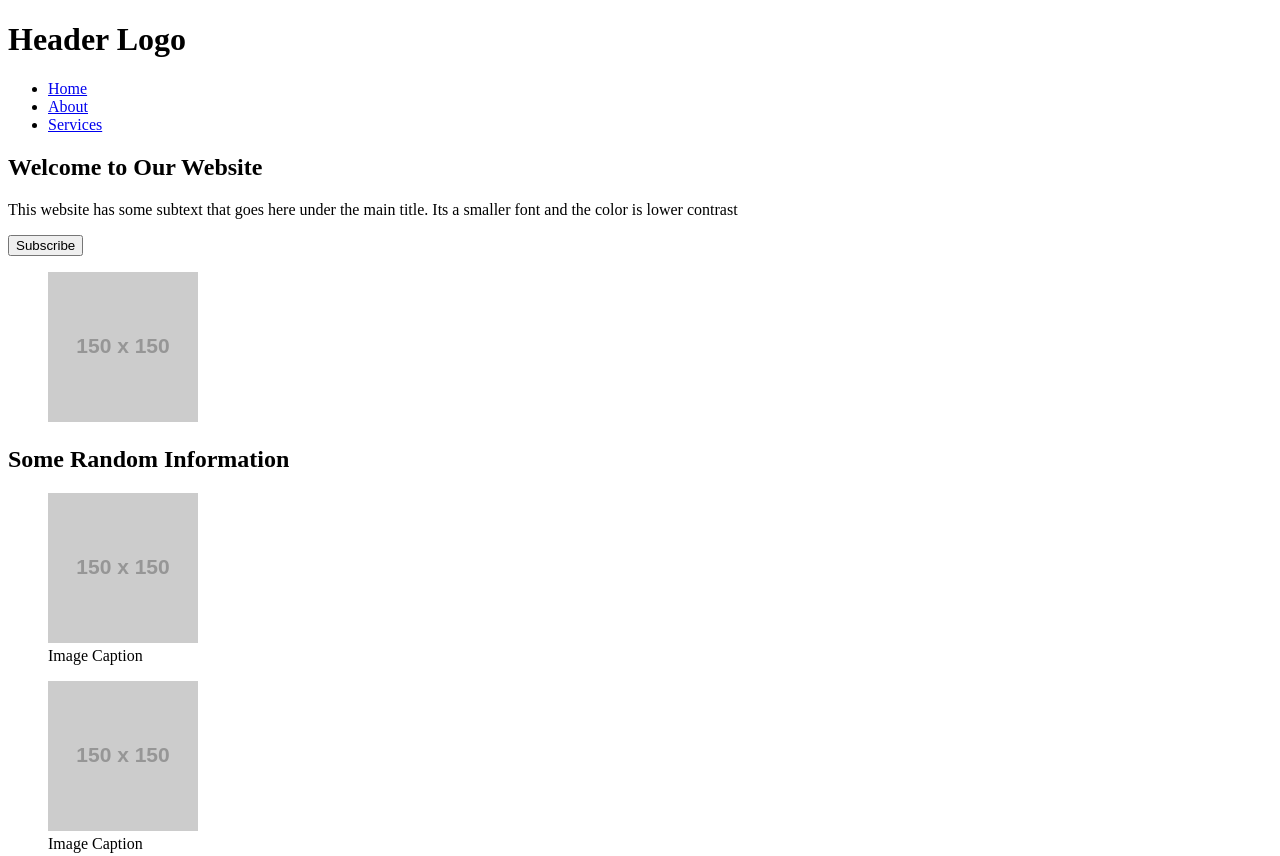
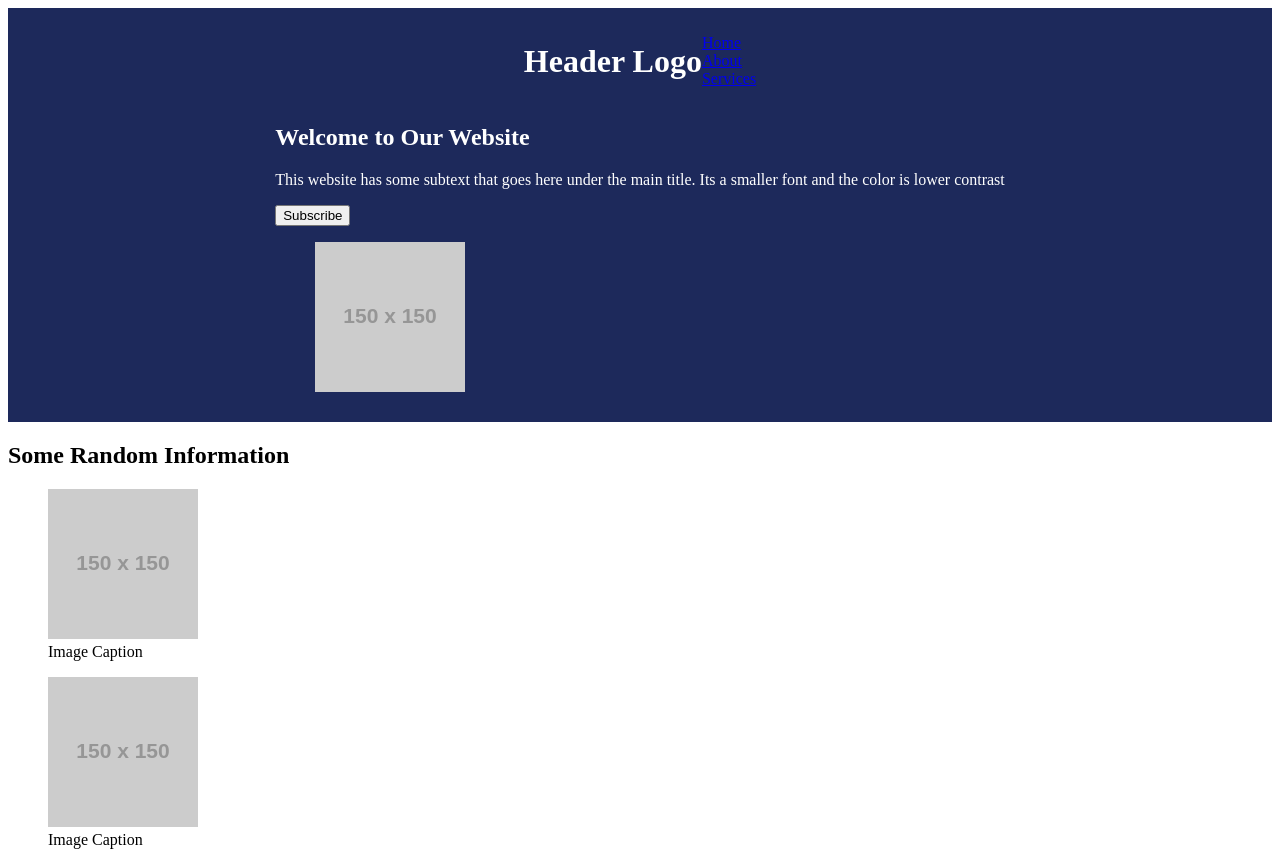
Before and after one commit to G135-neitzen/Landing-Page, a plain HTML site: page index.html in a window 1280 px wide. Shown: the top 856 px of the page. Drawn offline with Linux system fonts and the light colour scheme; placeholder pictures from the web are drawn by us.

Commit message:
css added

```diff
--- a/index.html
+++ b/index.html
@@ -3,6 +3,7 @@
 <head>
     <meta charset="UTF-8">
     <meta name="viewport" content="width=device-width, initial-scale=1.0">
+    <link rel="stylesheet" href="styles.css">
     <title>Landing Page</title>
 </head>
 <body>
@@ -11,14 +12,12 @@
             <div class="container-title">
                 <h1>Header Logo</h1>
             </div>
-            <div class="container-list">
-                <nav>
-                    <ul>
-                        <li><a href="#home">Home</a></li>
-                        <li><a href="#about">About</a></li>
-                        <li><a href="#services">Services</a></li>
-                    </ul>
-                </nav>
+            <div id="container-list">
+                <ul>
+                    <li><a href="#home">Home</a></li>
+                    <li><a href="#about">About</a></li>
+                    <li><a href="#services">Services</a></li>
+                </ul>
             </div>
         </div>
         <div id="container-headtwo">
--- a/styles.css
+++ b/styles.css
@@ -0,0 +1,28 @@
+header{
+    background-color: #1d295b;
+    color: white;
+    padding: 10px;
+    display: flex;
+    flex : 1;
+    flex-direction: column;
+    justify-content: center;
+    align-items: center;
+}#container-headone{
+    display: flex;
+    flex : 1;
+    flex-direction: row;
+    justify-content: space-around;
+    align-items: center;
+}
+#container-list{
+    display: flex;
+    flex : 1;
+    flex-direction: row;
+    justify-content: space-evenly;
+    align-items: center;
+}
+#container-list ul{
+    list-style-type: none;
+    padding: 0;
+
+}
```
